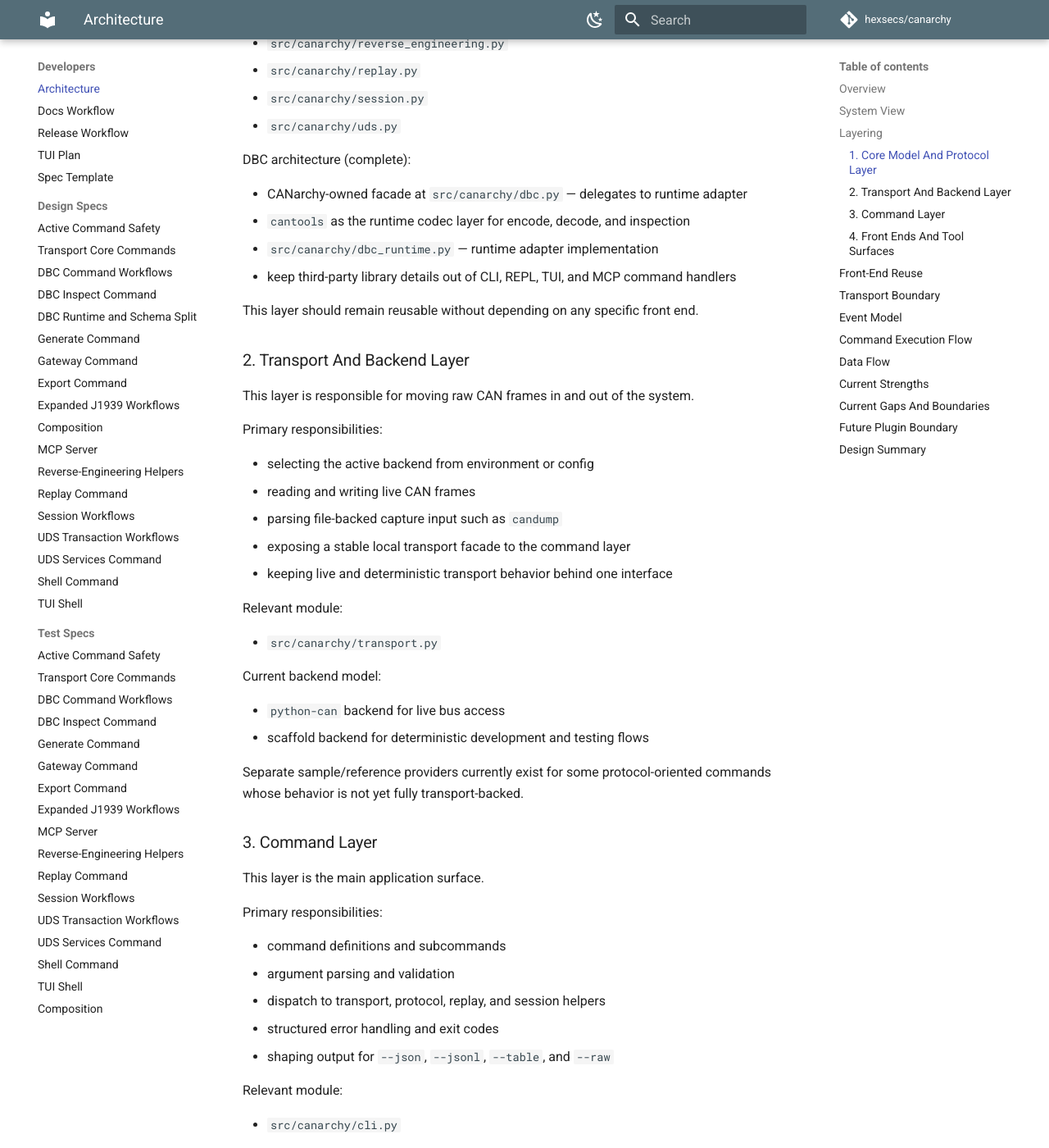
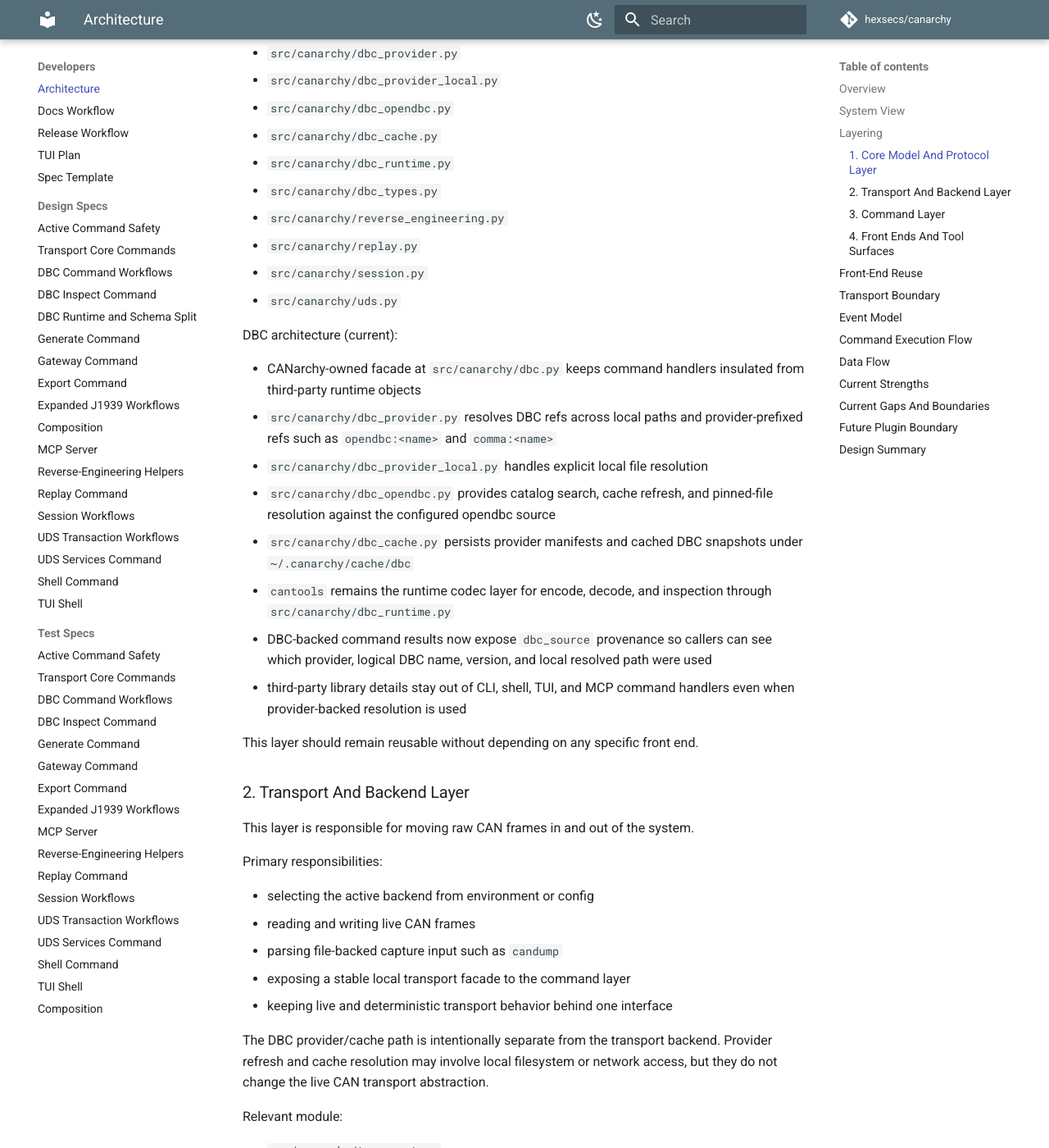
Before and after one commit to hexsecs/canarchy, an MkDocs documentation site: the page built from docs/architecture.md, in a window 1280 px wide and 1400 px high, scrolled down 1791 px. Shown: the whole window at 82% size. Built offline with MkDocs 1.6.1 and Material for MkDocs 9.7.7, drawn with Linux system fonts in a browser that asks for light colours; comment, search, counter and statistics services are not loaded; some of the changed text lies outside the part shown.

Commit message:
docs: refresh architecture for DBC providers and RE matching refs #81

````diff
--- a/docs/architecture.md
+++ b/docs/architecture.md
@@ -34,7 +34,8 @@
     MCP --> CMD
 
     CMD --> TP[Transport facade]
-    CMD --> DBC[DBC encode / decode]
+    CMD --> DBCP[DBC provider resolution / cache]
+    CMD --> DBC[DBC encode / decode / inspect]
     CMD --> J[J1939 helpers]
     CMD --> UDS[UDS helpers]
     CMD --> RE[Reverse-engineering helpers]
@@ -45,6 +46,7 @@
     TP --> SC[Deterministic scaffold backend]
     CMD --> REF[Sample / reference providers]
 
+    DBCP --> DBC
     DBC --> EV[Structured event model]
     J --> EV
     UDS --> EV
@@ -54,6 +56,8 @@
     REF --> EV
 
     EV --> OUT[JSON / JSONL / table / raw output]
+    DBC --> PROV[dbc_source provenance]
+    PROV --> OUT
 ```
 
 ## Layering
@@ -68,7 +72,7 @@
 * typed event objects such as `frame`, `decoded_message`, `signal`, `j1939_pgn`, `uds_transaction`, `replay_event`, and `alert`
 * J1939 arbitration ID decomposition and higher-level observation helpers
 * DBC encode, decode, and schema-inspection helpers
-* reverse-engineering analysis helpers such as counter and entropy ranking
+* reverse-engineering analysis helpers such as counter and entropy ranking, plus DBC candidate scoring against captures
 * replay planning from captured timestamps
 * session context and persistence helpers
 
@@ -77,6 +81,10 @@
 * `src/canarchy/models.py`
 * `src/canarchy/j1939.py`
 * `src/canarchy/dbc.py`
+* `src/canarchy/dbc_provider.py`
+* `src/canarchy/dbc_provider_local.py`
+* `src/canarchy/dbc_opendbc.py`
+* `src/canarchy/dbc_cache.py`
 * `src/canarchy/dbc_runtime.py`
 * `src/canarchy/dbc_types.py`
 * `src/canarchy/reverse_engineering.py`
@@ -84,12 +92,16 @@
 * `src/canarchy/session.py`
 * `src/canarchy/uds.py`
 
-DBC architecture (complete):
+DBC architecture (current):
 
-* CANarchy-owned facade at `src/canarchy/dbc.py` — delegates to runtime adapter
-* `cantools` as the runtime codec layer for encode, decode, and inspection
-* `src/canarchy/dbc_runtime.py` — runtime adapter implementation
-* keep third-party library details out of CLI, REPL, TUI, and MCP command handlers
+* CANarchy-owned facade at `src/canarchy/dbc.py` keeps command handlers insulated from third-party runtime objects
+* `src/canarchy/dbc_provider.py` resolves DBC refs across local paths and provider-prefixed refs such as `opendbc:<name>` and `comma:<name>`
+* `src/canarchy/dbc_provider_local.py` handles explicit local file resolution
+* `src/canarchy/dbc_opendbc.py` provides catalog search, cache refresh, and pinned-file resolution against the configured opendbc source
+* `src/canarchy/dbc_cache.py` persists provider manifests and cached DBC snapshots under `~/.canarchy/cache/dbc`
+* `cantools` remains the runtime codec layer for encode, decode, and inspection through `src/canarchy/dbc_runtime.py`
+* DBC-backed command results now expose `dbc_source` provenance so callers can see which provider, logical DBC name, version, and local resolved path were used
+* third-party library details stay out of CLI, shell, TUI, and MCP command handlers even when provider-backed resolution is used
 
 This layer should remain reusable without depending on any specific front end.
 
@@ -104,6 +116,8 @@
 * parsing file-backed capture input such as `candump`
 * exposing a stable local transport facade to the command layer
 * keeping live and deterministic transport behavior behind one interface
+
+The DBC provider/cache path is intentionally separate from the transport backend. Provider refresh and cache resolution may involve local filesystem or network access, but they do not change the live CAN transport abstraction.
 
 Relevant module:
 
@@ -124,7 +138,7 @@
 
 * command definitions and subcommands
 * argument parsing and validation
-* dispatch to transport, protocol, replay, and session helpers
+* dispatch to transport, DBC provider resolution, protocol, replay, reverse-engineering, export, and session helpers
 * structured error handling and exit codes
 * shaping output for `--json`, `--jsonl`, `--table`, and `--raw`
 
@@ -166,6 +180,8 @@
     MS --> EXEC
 
     EXEC --> RESULT[CommandResult]
+    EXEC --> DBCRES[DBC ref resolution]
+    DBCRES --> RESULT
     RESULT --> EMIT[Output rendering or TUI state update]
 ```
 
@@ -176,6 +192,7 @@
 * `canarchy tui` renders a minimal status view and updates it from shared command results
 * `canarchy mcp serve` exposes implemented commands as MCP tools and delegates tool calls to the same `execute_command()` path
 * nested interactive front ends are rejected to preserve a single clear execution boundary
+* DBC-backed commands resolve provider refs before handing local files to the runtime codec layer, then attach `dbc_source` metadata to the final command result
 
 This is deliberate. The shell, TUI, and MCP server are convenience or integration surfaces, not separate applications.
 
@@ -227,6 +244,8 @@
 
 These events are produced from typed Python dataclasses and then serialized deterministically for command output.
 
+Not every command returns event streams. Some command families, including DBC inspection, cache/provider management, and reverse-engineering ranking helpers, return structured result objects under `data` instead. For DBC-backed decode, encode, and inspect commands, `data` also includes `dbc_source` provenance so downstream automation can distinguish a local file from a provider-backed cached schema.
+
 Representative event flow:
 
 ```mermaid
@@ -264,8 +283,9 @@
 1. parse argv into a canonical command name and arguments
 2. validate command-specific constraints
 3. dispatch to transport, protocol, replay, export, or session helpers
-4. normalize results into `CommandResult`
-5. render through one output mode or serialize the canonical result envelope for MCP
+4. resolve provider-backed dependencies such as DBC refs when required by the command
+5. normalize results into `CommandResult`
+6. render through one output mode or serialize the canonical result envelope for MCP
 
 This centralization is what allows the CLI, shell, and TUI to stay aligned.
 
@@ -300,6 +320,7 @@
 * structured event outputs as a stable contract
 * protocol-aware workflows layered above raw transport
 * clear boundary between transport integration and workflow logic
+* provider-backed DBC workflows that preserve local reproducibility through cache and provenance metadata
 * ability to reuse the same core behavior across CLI, shell, and TUI
 
 ## Current Gaps And Boundaries
@@ -309,7 +330,7 @@
 * live transport coverage is currently limited by the `python-can` integration and configured interfaces
 * some protocol commands still rely on explicit sample/reference data providers instead of true transport-backed execution, although `j1939 monitor`, `uds scan`, and `uds trace` now have initial real backend paths when `python-can` is selected
 * the TUI is still a minimal text-mode shell, not yet the richer pane-driven dashboard described in [TUI plan](tui_plan.md)
-* reverse-engineering now has an initial shared analysis subsystem (`re counters`, `re entropy`), but signal inference and correlation remain unimplemented
+* reverse-engineering now has an initial shared analysis subsystem for heuristic ranking (`re counters`, `re entropy`) and provider-backed schema matching (`re match-dbc`, `re shortlist-dbc`), but signal inference and reference-series correlation remain unimplemented
 * plugin architecture is planned conceptually but not yet implemented as a stable extension boundary
 
 ## Future Plugin Boundary
@@ -332,6 +353,7 @@
 The architecture is best understood as:
 
 * `python-can` plus scaffold backend for transport access
+* provider-backed DBC catalog, cache, and provenance handling above the transport layer and below command output shaping
 * explicit sample/reference providers for commands that are not yet truly transport-backed
 * typed frames and events as the internal contract
 * one command layer as the behavioral contract
````
Also changed, not shown: CHANGELOG.md (+1 -0 lines).
